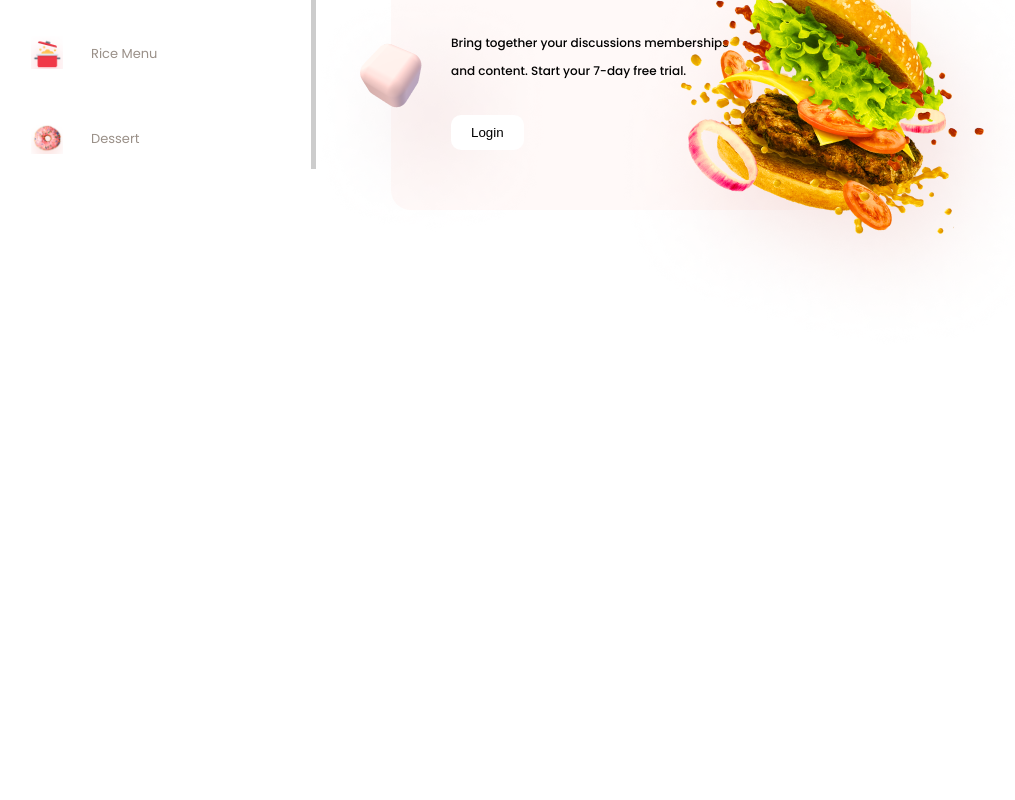
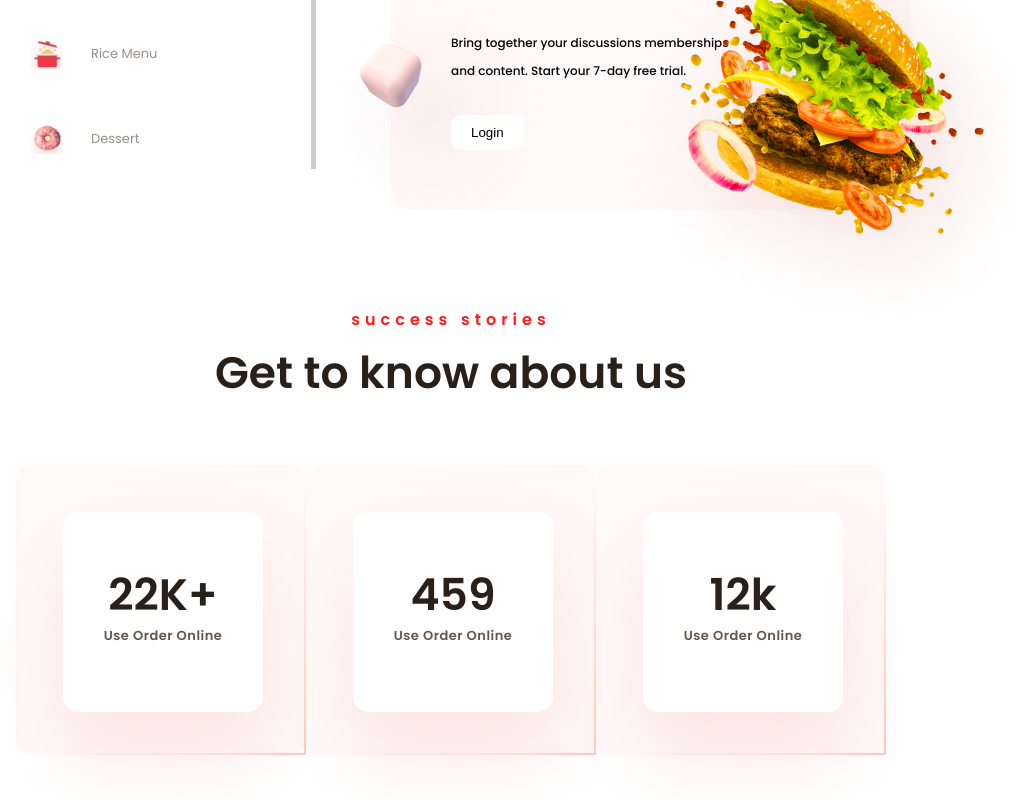
Before and after one commit to Marcus20119/lp_food-delivery, a React (Create React App) app: page / in a window 1280 px wide. Shown: the part 1046-1846 px from the top of the page, without its empty margins (204-1219 px from the left). Before the commit the page ends 1486 px from the top, so only its background shows below. Built offline with nearby package versions, Linux system fonts and the light colour scheme.

Commit message:
release frame5

```diff
--- a/src/components/Frame4/index.jsx
+++ b/src/components/Frame4/index.jsx
@@ -5,7 +5,7 @@ const StyledFrame4  = styled.div`
   display: grid ;
   grid-template-columns: 300px auto;
   margin : 0 220px;
-  margin-bottom: 30px;
+  margin-bottom: 100px;
   column-gap: 75px;
 `;
 const Frame4 = () => {
--- a/src/components/Frame5/index.jsx
+++ b/src/components/Frame5/index.jsx
@@ -1,5 +1,90 @@
+import styled from 'styled-components';
+const StyledFrame5  = styled.div`
+  display: grid ;
+  margin : 0 220px;
+  margin-bottom:150px;
+  p{
+    color: #FF1919;
+    font-weight: 600;
+    font-size: 16px;
+    line-height: 20px;
+    text-align: center;
+    letter-spacing: 5px;
+  }
+  h1{
+    color: #292019;
+    text-align: center;
+    font-weight: 600;
+    font-size: 44px;
+    line-height: 45px;
+    margin-top:20px;
+    margin-bottom: 70px;
+  }
+  .content-achieve{
+    display: flex;
+    justify-content: space-between;
+    .component-achieve{
+      width: 290px;
+      height: 290px;
+      background: linear-gradient(131.83deg, #FFFAFA 0%, #FFF7F7 99.21%);
+      border-radius: 15px;
+      border: 2px solid ;
+      border-image-slice: 0.5;
+      border-image-source: linear-gradient(312.25deg, #FFC4BC 0%, rgba(255, 255, 255, 0) 45.19%);
+      .content-container{
+        width: 200px;
+        height: 200px;
+        margin: 45px;
+        background-color: #fff;
+        border-radius: 15px;
+        padding: 40px 0;
+        box-shadow: 0px 40px 80px #FBE4E0;
+        h1{
+          margin-bottom: 10px;
+        }
+        p{
+          font-weight: 600;
+          font-size: 13px;
+          line-height: 18px;
+          color: #62564D;
+          letter-spacing: 0.5px;
+          margin-top: 10px
+        }
+      }
+    }
+  }
+`;
+const achievements = [
+  {
+      data: "22K+",
+      content: "Use Order Online"
+  },
+  {
+    data: "459",
+    content: "Use Order Online"
+  },
+  {
+    data: "12k",
+    content: "Use Order Online"
+  },
+]
 const Frame5 = () => {
-  return <div></div>;
+  return <StyledFrame5>
+    <p>success stories</p>
+    <h1>Get to know about us</h1>
+    <div className="content-achieve">
+      {achievements.map((achieve,index) =>{
+        return (
+          <div key={index} className="component-achieve">
+            <div className="content-container">
+              <h1>{achieve.data}</h1>
+              <p>{achieve.content}</p>
+            </div>
+          </div>
+        )
+      })}
+    </div>
+  </StyledFrame5>;
 };
 
 export default Frame5;
```
